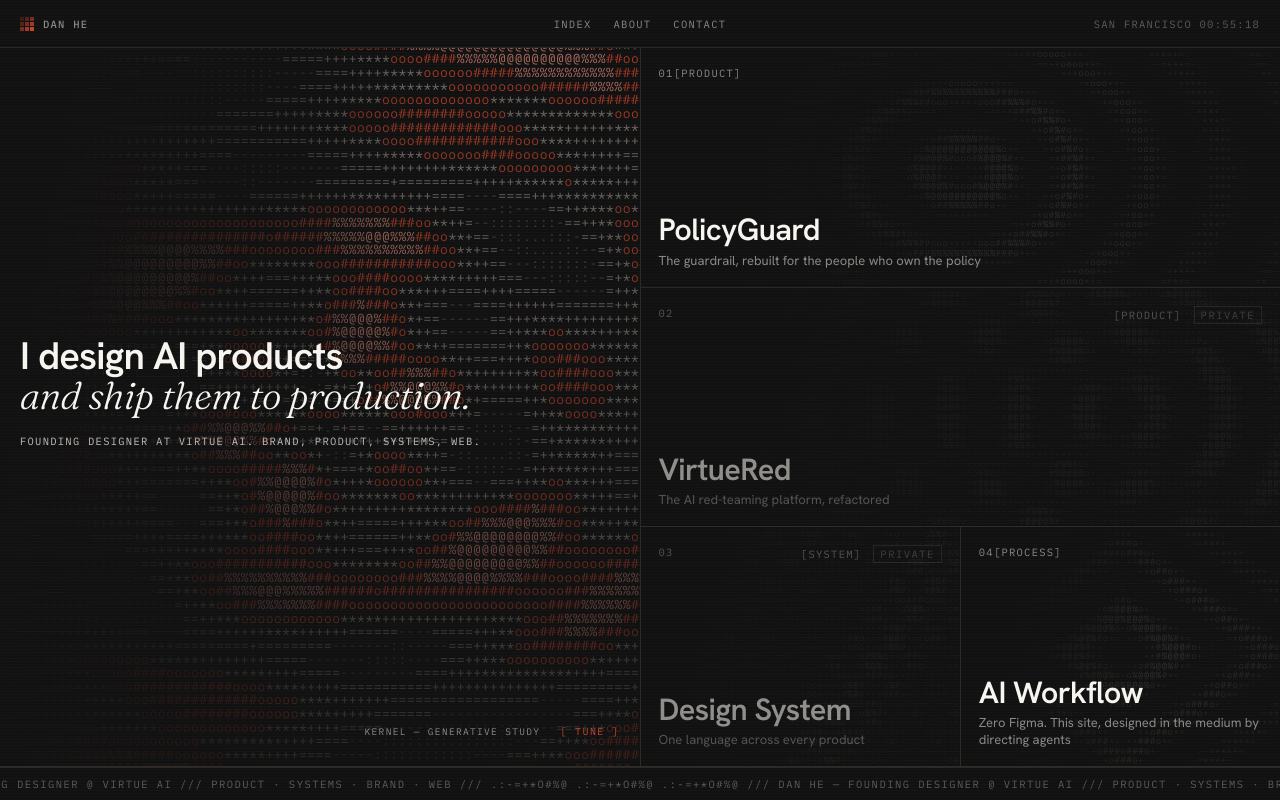
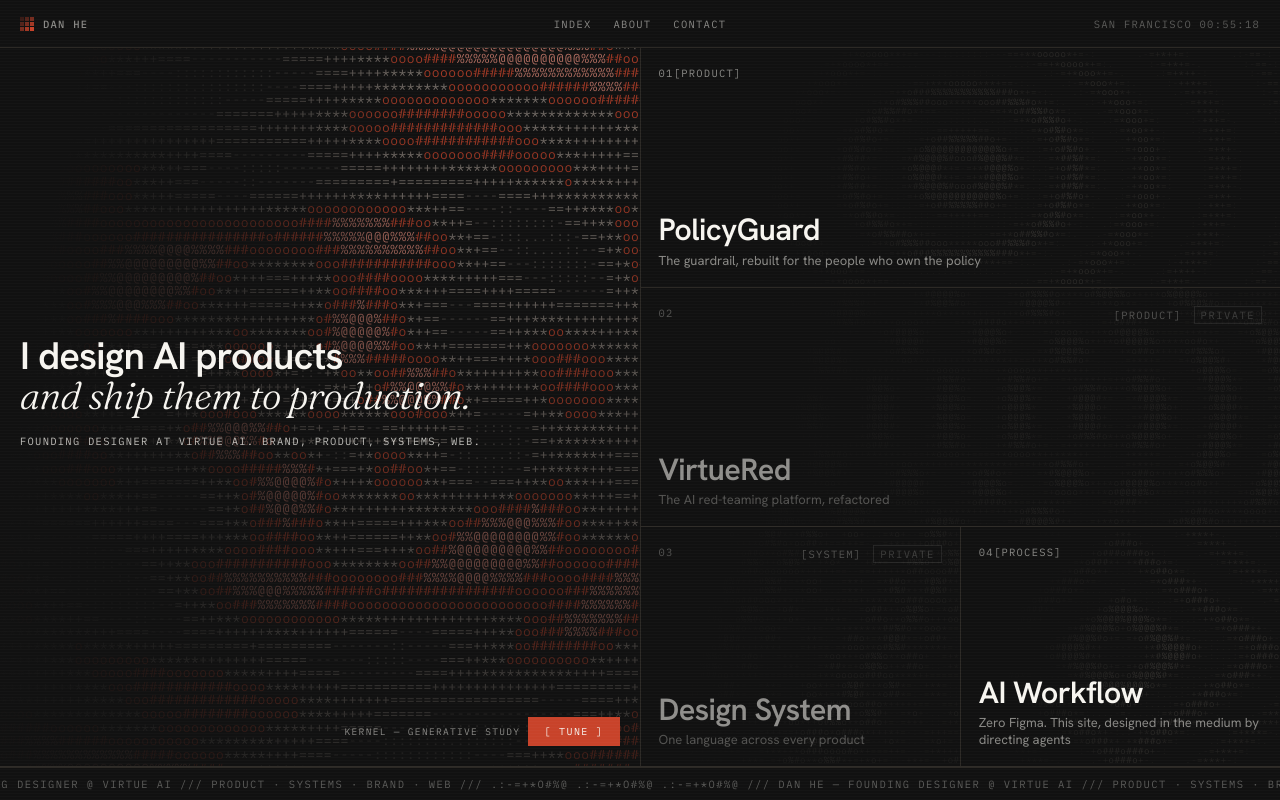
Before and after one commit to danhe-blip/potfolio, a React (Vite) app: page / in a window 1280 px wide. Built offline with nearby package versions, Linux system fonts and the light colour scheme.

Commit message:
Restore solid accent style on the tune button

```diff
--- a/src/index.css
+++ b/src/index.css
@@ -315,15 +315,16 @@ img { max-width: 100%; display: block; }
 .tune-tab {
   display: inline-flex;
   align-items: center;
-  padding: 8px 0 8px 12px;
-  color: var(--red);
+  padding: 8px 16px;
+  background: var(--red);
+  color: var(--on-accent);
   font-family: var(--mono);
   font-size: 10px;
   letter-spacing: 0.14em;
   text-transform: uppercase;
-  transition: color 0.15s, letter-spacing 0.15s;
+  transition: background 0.15s, color 0.15s, letter-spacing 0.15s;
 }
-.tune-tab:hover { color: var(--paper); letter-spacing: 0.2em; }
+.tune-tab:hover { background: var(--paper); color: var(--ink); letter-spacing: 0.2em; }
 
 .contact-line { font-family: var(--mono); font-size: 11px; letter-spacing: 0.06em; color: var(--mut); margin-top: 4px; transition: color 0.2s; }
 
```
